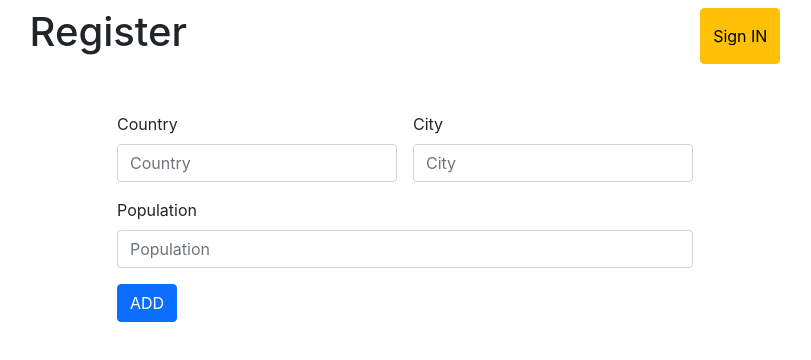
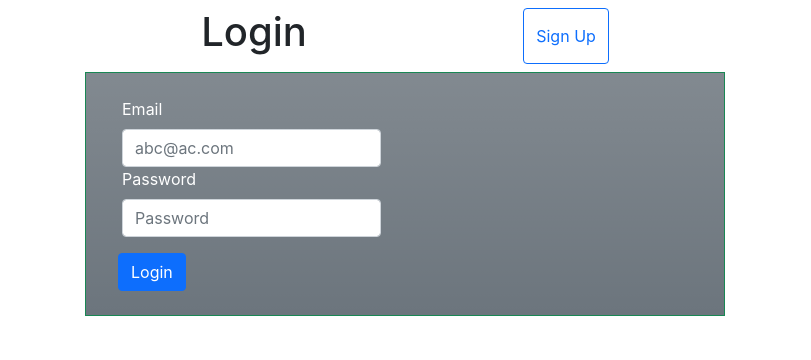
Before and after one commit to mohan-palleti/Flats, a React (Vite) app in the folder client/my-vue-app/: page / in a window 1280 px wide. Shown: the top 360 px of the page, without its empty margins (235-1046 px from the left). Built offline with nearby package versions, Linux system fonts and the light colour scheme.

Commit message:
login and signin done

```diff
--- a/client/my-vue-app/src/Actions/actions.jsx
+++ b/client/my-vue-app/src/Actions/actions.jsx
@@ -17,3 +17,15 @@ export const UserData = (data) => {
     payload: data,
   };
 };
+export const Login_action = (data) => {
+  return {
+    type: "LOGIN",
+    payload: data,
+  };
+};
+export const LogOut_action = (data) => {
+  return {
+    type: "LOGOUT",
+    payload: data,
+  };
+};
--- a/client/my-vue-app/src/App.jsx
+++ b/client/my-vue-app/src/App.jsx
@@ -1,16 +1,22 @@
 import { useState } from "react";
+import { useSelector } from "react-redux";
 import { Route, Routes } from "react-router-dom";
 
 import "./App.css";
 import Home from "./components/Home";
+import Login from "./components/Login";
 import Register from "./components/register";
 
 function App() {
   const [count, setCount] = useState(0);
+  let user = useSelector((state) => state.cityReducer.user);
+  console.log(user);
 
   return (
     <Routes>
-      <Route path="/" element={<Register />} />
+      <Route path="/" element={user ? <Home /> : <Login />} />
+      <Route path="/register" element={<Register />} />
+      <Route path="/login" element={<Login />} />
     </Routes>
   );
 }
--- a/client/my-vue-app/src/Reducers/reducers.jsx
+++ b/client/my-vue-app/src/Reducers/reducers.jsx
@@ -2,6 +2,7 @@ import { combineReducers } from "redux";
 
 const initialData = {
   cities: [],
+  user: JSON.parse(localStorage.getItem("user")) || null,
 };
 
 const cityReducer = (state = initialData, action) => {
@@ -10,6 +11,18 @@ const cityReducer = (state = initialData, action) => {
       return {
         ...state,
         cities: action.payload,
+      };
+    case "LOGIN":
+      localStorage.setItem("user", JSON.stringify(action.payload));
+      return {
+        ...state,
+        user: action.payload,
+      };
+    case "LOGOUT":
+      localStorage.setItem("user", action.payload);
+      return {
+        ...state,
+        user: action.payload,
       };
     default:
       return state;
--- a/client/my-vue-app/src/components/Login.jsx
+++ b/client/my-vue-app/src/components/Login.jsx
@@ -0,0 +1,98 @@
+import React, { useState } from "react";
+
+import { useForm } from "react-hook-form";
+import axios from "axios";
+import { useNavigate } from "react-router-dom";
+import { Login_action } from "../Actions/actions";
+import { useDispatch, useSelector } from "react-redux";
+
+function Login() {
+  const navigate = useNavigate();
+  const dispatch = useDispatch();
+
+  const [adding, setAdding] = useState(false);
+  const {
+    register,
+    handleSubmit,
+    watch,
+    formState: { errors },
+  } = useForm();
+  const onSubmit = (data) => {
+    setAdding(true);
+    axios
+      .post("https://flatsunit6.herokuapp.com/user/login", data)
+      .then((res) => {
+        console.log(res);
+        if (res.status === false) {
+          return alert("enter correct deatils");
+        }
+        dispatch(Login_action(res.data));
+        console.log(res.data);
+
+        setTimeout(() => {
+          navigate("/");
+        }, 1000);
+      })
+      .catch((err) => {
+        alert("Enter Correct Details");
+      });
+    //console.log(data);
+  };
+
+  return (
+    <div>
+      <div className="d-flex justify-content-around p-2 w-50 m-auto">
+        <h1>Login</h1>
+        <button
+          className="btn btn-outline-primary"
+          onClick={() => {
+            navigate("/register");
+          }}
+        >
+          Sign Up
+        </button>
+      </div>
+      <form
+        style={{ color: "white" }}
+        className="row g-3 w-50 m-auto p-4 border border-success bg-secondary bg-gradient"
+        onSubmit={handleSubmit(onSubmit)}
+      >
+        <div className="row">
+          <div className="col-md-6">
+            <label className="form-label">Email</label>
+            <input
+              type="email"
+              className="form-control"
+              placeholder="abc@ac.com"
+              {...register("email", { required: true })}
+              required
+            />
+          </div>
+        </div>
+        <div className="row">
+          <div className="col-md-6">
+            <label for="inputAddress" className="form-label">
+              Password
+            </label>
+            <input
+              type="password"
+              className="form-control"
+              placeholder="Password"
+              {...register("password", { required: true })}
+              required
+            />
+          </div>
+        </div>
+
+        <div className="col-12">
+          <button type="submit" className="btn btn-primary">
+            Login
+          </button>
+          {adding ? <p>Logging In...</p> : ""}
+        </div>
+      </form>
+    </div>
+  );
+}
+
+export default Login;
--- a/client/my-vue-app/src/components/Navbar.jsx
+++ b/client/my-vue-app/src/components/Navbar.jsx
@@ -1,7 +1,9 @@
 import React from "react";
 import { Link, useNavigate } from "react-router-dom";
-
+import { useDispatch } from "react-redux";
+import { LogOut_action } from "../Actions/actions";
 function Navbar() {
+  const dispatch = useDispatch();
   let navigate = useNavigate();
   function addPage(str) {
     if (str === "count") {
@@ -11,6 +13,10 @@ function Navbar() {
     }
     if (str === "home") {
       navigate("/");
+    }
+    if (str === "logout") {
+      dispatch(LogOut_action(null));
+      navigate("/login");
     }
   }
   return (
@@ -43,6 +49,14 @@ function Navbar() {
         >
           ADD Residents
         </button>
+        <button
+          className="btn btn btn-success m-2"
+          onClick={() => {
+            addPage("logout");
+          }}
+        >
+          Logout
+        </button>
       </div>
     </div>
   );
--- a/client/my-vue-app/src/components/Register.jsx
+++ b/client/my-vue-app/src/components/Register.jsx
@@ -6,6 +6,7 @@ import { useNavigate } from "react-router-dom";
 
 function Register() {
   const navigate = useNavigate();
+
   const [adding, setAdding] = useState(false);
   const {
     register,
@@ -14,62 +15,80 @@ function Register() {
     formState: { errors },
   } = useForm();
   const onSubmit = (data) => {
-    // axios.post("", data).then((res) => {
-    //   setAdding(true);
-    //   setTimeout(() => {
-    //     navigate("/");
-    //   }, 1000);
-    // });
-    console.log(data);
+    setAdding(true);
+    axios
+      .post("https://flatsunit6.herokuapp.com/user/register", data)
+      .then((res) => {
+        console.log(res);
+        if (res.status === false) {
+          return alert("enter correct deatils");
+        }
+
+        setTimeout(() => {
+          navigate("/login");
+        }, 1000);
+      })
+      .catch((err) => {
+        alert("Enter Correct Details");
+      });
+    //console.log(data);
   };
 
   return (
     <div>
-      <div className="d-flex justify-content-around p-2">
+      <div className="d-flex justify-content-around p-2 w-50 m-auto">
         <h1>Register</h1>
-        <button className="btn btn-warning">Sign IN</button>
+        <button
+          className="btn btn-outline-primary"
+          onClick={() => {
+            navigate("/login");
+          }}
+        >
+          Sign IN
+        </button>
       </div>
       <form
-        className="row g-3 w-50 m-auto p-4"
+        style={{ color: "white" }}
+        className="row g-3 w-50 m-auto p-4 border border-success bg-secondary bg-gradient"
         onSubmit={handleSubmit(onSubmit)}
       >
         <div className="col-md-6">
-          <label className="form-label">Country</label>
+          <label className="form-label">Name</label>
           <input
             type="text"
             className="form-control"
-            placeholder="Country"
-            {...register("country", { required: true })}
+            placeholder="name"
+            {...register("username", { required: true })}
             required
           />
         </div>
         <div className="col-md-6">
-          <label className="form-label">City</label>
+          <label className="form-label">Email</label>
           <input
-            type="text"
+            type="email"
             className="form-control"
-            placeholder="City"
-            {...register("city", { required: true })}
+            placeholder="abc@ac.com"
+            {...register("email", { required: true })}
             required
           />
         </div>
         <div className="col-12">
           <label for="inputAddress" className="form-label">
-            Population
+            Password
           </label>
           <input
-            type="text"
+            type="password"
             className="form-control"
             id="inputAddress"
-            placeholder="Population"
-            {...register("population", { required: true })}
+            placeholder="Password"
+            {...register("password", { required: true })}
             required
           />
         </div>
 
         <div className="col-12">
           <button type="submit" className="btn btn-primary">
-            ADD
+            Register
           </button>
           {adding ? <p>Creating a Account...</p> : ""}
         </div>
```
